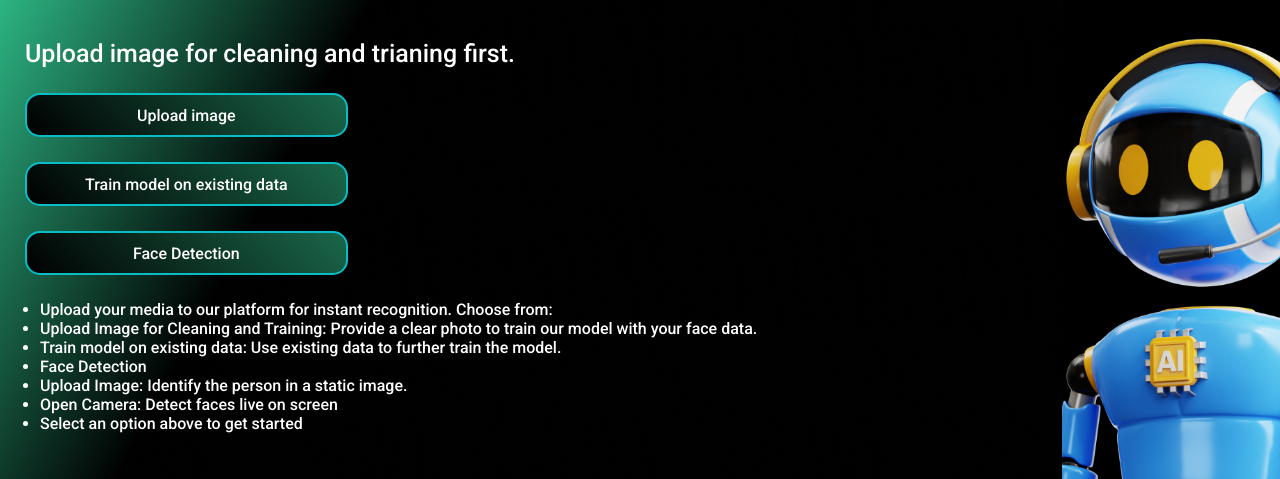
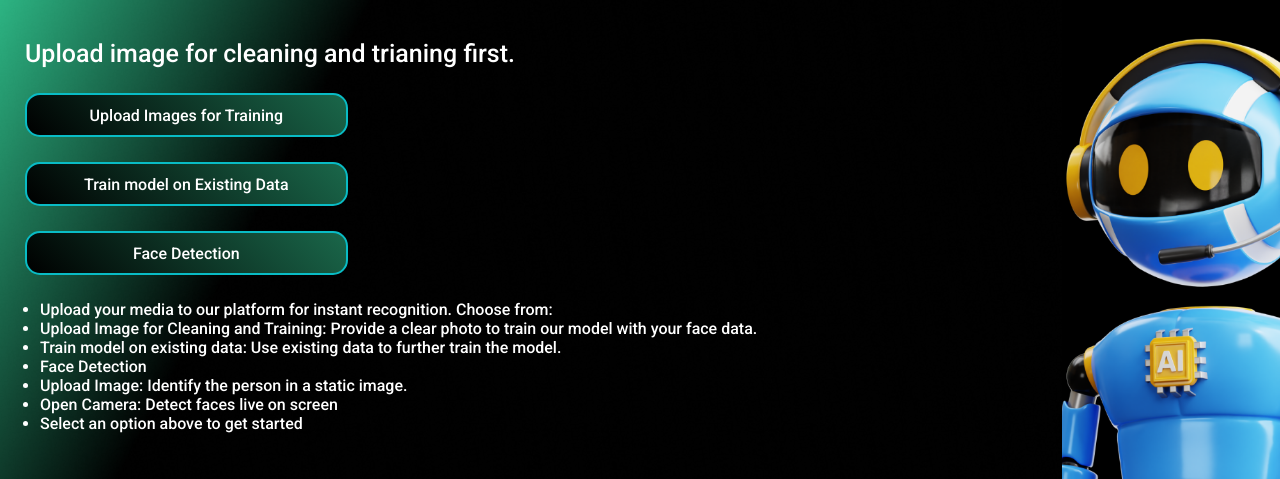
Before and after one commit to FYT3RP4TIL/MultiClass-FaceDectionSystem-Flask, a Flask app: page /navigation in a window 1280 px wide. Shown: the part 124-603 px from the top of the page. Run offline with Flask 3, Linux system fonts and the light colour scheme.

Commit message:
minor button changes

```diff
--- a/templates/navigation.html
+++ b/templates/navigation.html
@@ -1,58 +1,59 @@
 <!DOCTYPE html>
 <html lang="en">
+  <head>
+    <meta charset="UTF-8" />
+    <meta name="viewport" content="width=device-width, initial-scale=1.0" />
+    <title>Document</title>
+    <link rel="stylesheet" href="../static/style/navigation_page.css" />
 
-<head>
-    <meta charset="UTF-8">
-    <meta name="viewport" content="width=device-width, initial-scale=1.0">
-    <title>Document</title>
-    <link rel="stylesheet" href="../static/style/navigation_page.css">
-
-    <link rel="stylesheet" href="https://fonts.googleapis.com/css2?family=Inter:wght@400;600;700;800&display=swap" />
-    <link rel="preconnect" href="https://fonts.googleapis.com">
-    <link rel="preconnect" href="https://fonts.gstatic.com" crossorigin>
+    <link
+      rel="stylesheet"
+      href="https://fonts.googleapis.com/css2?family=Inter:wght@400;600;700;800&display=swap"
+    />
+    <link rel="preconnect" href="https://fonts.googleapis.com" />
+    <link rel="preconnect" href="https://fonts.gstatic.com" crossorigin />
     <link
       href="https://fonts.googleapis.com/css2?family=Roboto:ital,wght@0,100;0,300;0,400;0,500;0,700;0,900;1,100;1,300;1,400;1,500;1,700;1,900&display=swap"
-        rel="stylesheet">
+      rel="stylesheet"
+    />
   </head>
 
   <body>
     <header>
-
       <div class="nav">
-
-            <div class="logo"> </div>
-            <div class="logout" id='lout'> logout </div>
-
+        <div class="logo"></div>
+        <div class="logout" id="lout">logout</div>
       </div>
     </header>
 
-    <div class="Navigation-panel">
-        Navigation panel
-    </div>
+    <div class="Navigation-panel">Navigation panel</div>
 
     <div class="main">
-
       <div class="first">
-
-            <div class="text">
-                Upload image for cleaning and trianing first.
-            </div>
+        <div class="text">Upload image for cleaning and trianing first.</div>
         <div class="button" id="upload-image-btn">
-                Upload image
+          Upload Images for Training
         </div>
         <div class="button" id="train-model-btn">
-                Train model on existing data
+          Train model on Existing Data
         </div>
-            <div class="button" id="face-detection-btn">
-                Face Detection
-            </div>
+        <div class="button" id="face-detection-btn">Face Detection</div>
 
         <div class="list"></div>
 
         <ul>
-                <li> Upload your media to our platform for instant recognition. Choose from:</li>
-                <li>Upload Image for Cleaning and Training: Provide a clear photo to train our model with your face data.</li>
-                <li>Train model on existing data: Use existing data to further train the model.</li>
+          <li>
+            Upload your media to our platform for instant recognition. Choose
+            from:
+          </li>
+          <li>
+            Upload Image for Cleaning and Training: Provide a clear photo to
+            train our model with your face data.
+          </li>
+          <li>
+            Train model on existing data: Use existing data to further train the
+            model.
+          </li>
           <li>Face Detection</li>
           <li>Upload Image: Identify the person in a static image.</li>
           <li>Open Camera: Detect faces live on screen</li>
@@ -62,25 +63,30 @@
       </div>
 
       <div class="second">
-            <img src="../static/robot.png" alt="">
+        <img src="../static/robot.png" alt="" />
       </div>
     </div>
     <script>
-        document.getElementById("upload-image-btn").addEventListener("click", function() {
+      document
+        .getElementById("upload-image-btn")
+        .addEventListener("click", function () {
           window.location.href = "upload";
         });
 
-        document.getElementById("train-model-btn").addEventListener("click", function() {
+      document
+        .getElementById("train-model-btn")
+        .addEventListener("click", function () {
           window.location.href = "train_m";
         });
 
-        document.getElementById("face-detection-btn").addEventListener("click", function() {
+      document
+        .getElementById("face-detection-btn")
+        .addEventListener("click", function () {
           window.location.href = "face_detection";
         });
-        document.getElementById("lout").addEventListener("click", function() {
+      document.getElementById("lout").addEventListener("click", function () {
         window.location.href = "login";
       });
     </script>
   </body>
-
 </html>
```
Lines whose indentation alone changed are shown as unchanged.
